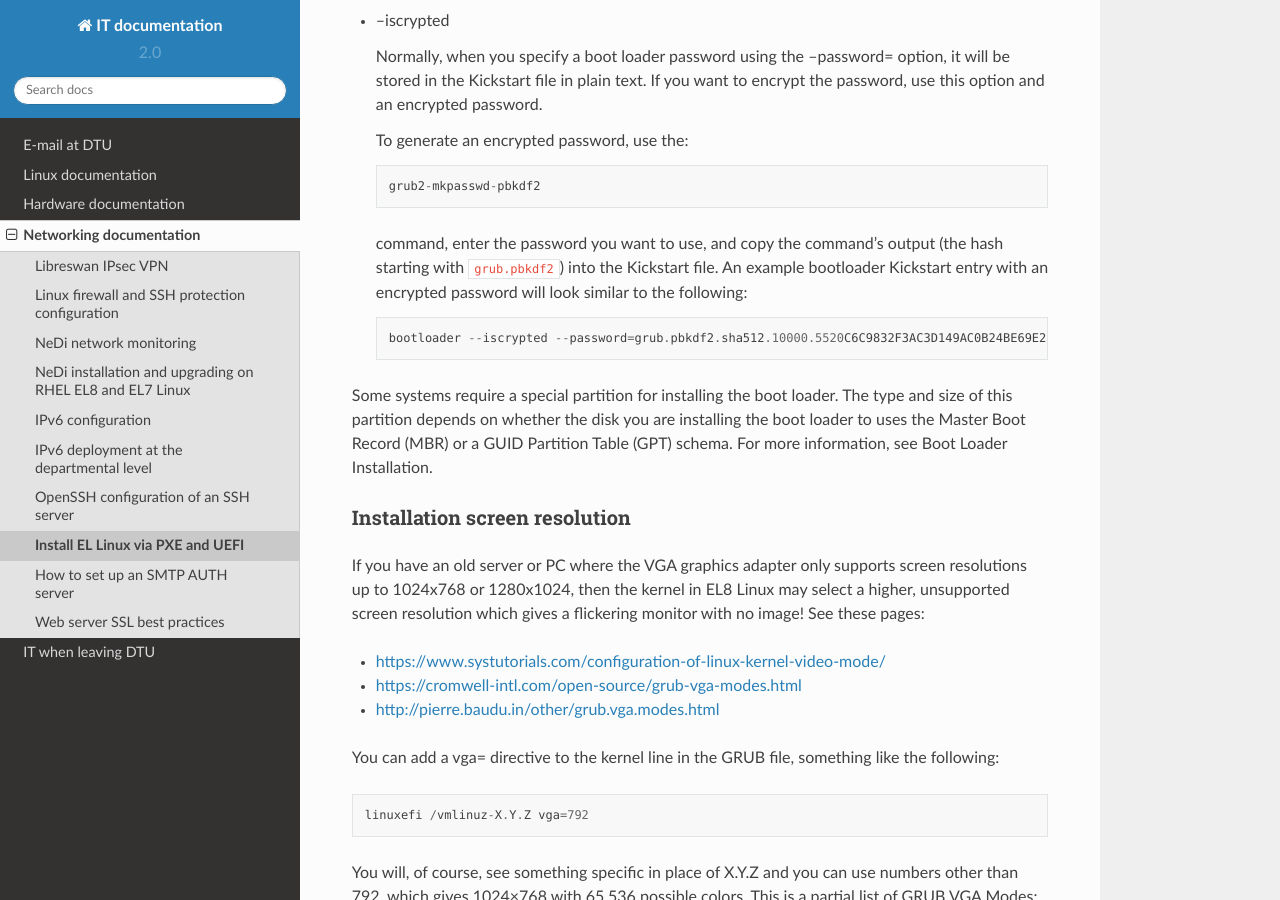
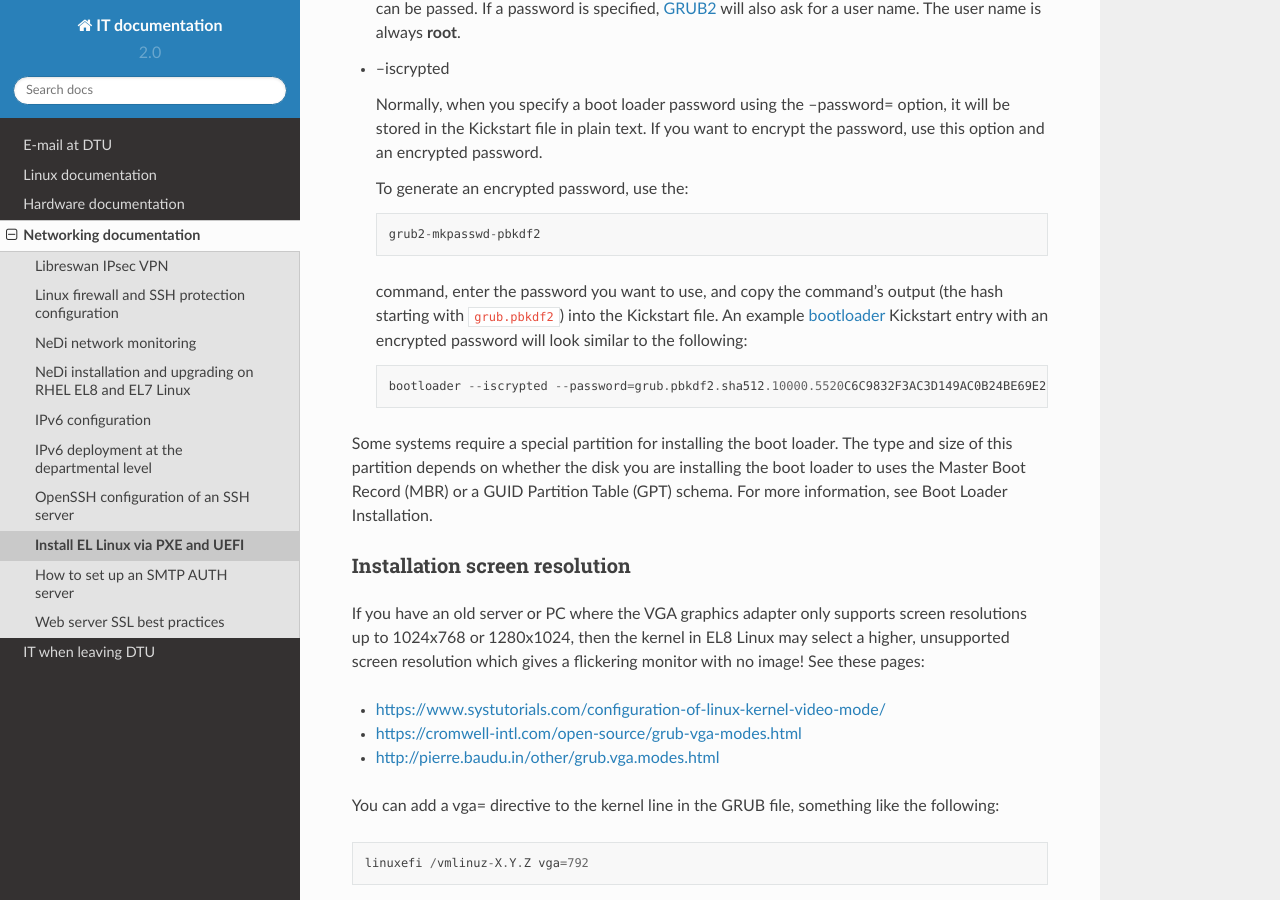
Before and after one commit to OleHolmNielsen/ITwiki, a Sphinx documentation site: the page built from docs/PXE_and_UEFI.rst, in a window 1280 px wide and 900 px high, scrolled down 6428 px. Built offline with Sphinx 7.4.7 and the Read the Docs theme 2.0.0, drawn with Linux system fonts in a browser that asks for light colours; part of the change alters nothing that is shown; some of the changed text lies outside the part shown.

```diff
--- a/docs/PXE_and_UEFI.rst
+++ b/docs/PXE_and_UEFI.rst
@@ -77,7 +77,7 @@ NOTES:
 * It seems that having the boot file in a subdirectory such as ``uefi/bootx64.efi``
   will cause the client host PXE to download all further files also from that same ``uefi/`` subdirectory, so you need to place other files there.
 
-* The ``shimx64.efi`` bootloader may be required in stead of ``bootx64.efi`` in the above ``/etc/dhcpd.conf``.
+* The ``shimx64.efi`` bootloader_ may be required in stead of ``bootx64.efi`` in the above ``/etc/dhcpd.conf``.
 
 Copy UEFI boot files
 --------------------
@@ -231,6 +231,9 @@ There is documentation of the Kickstart_file_ syntax.
 
 A Kickstart_ installation can be made using PXE-booting_ or PXE_and_UEFI_ network booting.
 
+An example Kickstart_file_ is
+:download:`ks-almalinux-8.8-minimal-x86_64.cfg <attachments/ks-almalinux-8.8-minimal-x86_64.cfg>`.
+
 .. _Kickstart: https://pykickstart.readthedocs.io/en/latest/kickstart-docs.html#chapter-1-introduction
 .. _Kickstart_file: https://anaconda-installer.readthedocs.io/en/latest/kickstart.html
 .. _RHEL: https://en.wikipedia.org/wiki/Red_Hat_Enterprise_Linux
@@ -286,14 +289,13 @@ You should always use a password to protect your boot loader. An unprotected boo
     grub2-mkpasswd-pbkdf2
 
   command, enter the password you want to use, and copy the command’s output (the hash starting with ``grub.pbkdf2``) into the Kickstart file.
-  An example bootloader Kickstart entry with an encrypted password will look similar to the following::
+  An example bootloader_ Kickstart entry with an encrypted password will look similar to the following::
 
     bootloader --iscrypted --password=grub.pbkdf2.sha512.10000.5520C6C9832F3AC3D149AC0B24BE69E2D4FB0DBEEDBD29CA1D30A044DE2645C4C7A291E585D4DC43F8A4D82479F8B95CA4BA4381F8550510B75E8E0BB2938990.C688B6F0EF935701FF9BD1A8EC7FE5BD2333799C98F28420C5CC8F1A2A233DE22C83705BB614EA17F3FDFDF4AC2161CEA3384E56EB38A2E39102F5334C47405E
 
 Some systems require a special partition for installing the boot loader. The type and size of this partition depends on whether the disk you are installing the boot loader to uses the Master Boot Record (MBR) or a GUID Partition Table (GPT) schema. For more information, see Boot Loader Installation.
 
-
-.. _bootloader: * https://docs.fedoraproject.org/en-US/fedora/rawhide/install-guide/appendixes/Kickstart_Syntax_Reference/#sect-kickstart-commands-bootloader
+.. _bootloader: https://pykickstart.readthedocs.io/en/latest/kickstart-docs.html#bootloader
 
 Installation screen resolution
 ------------------------------
```
